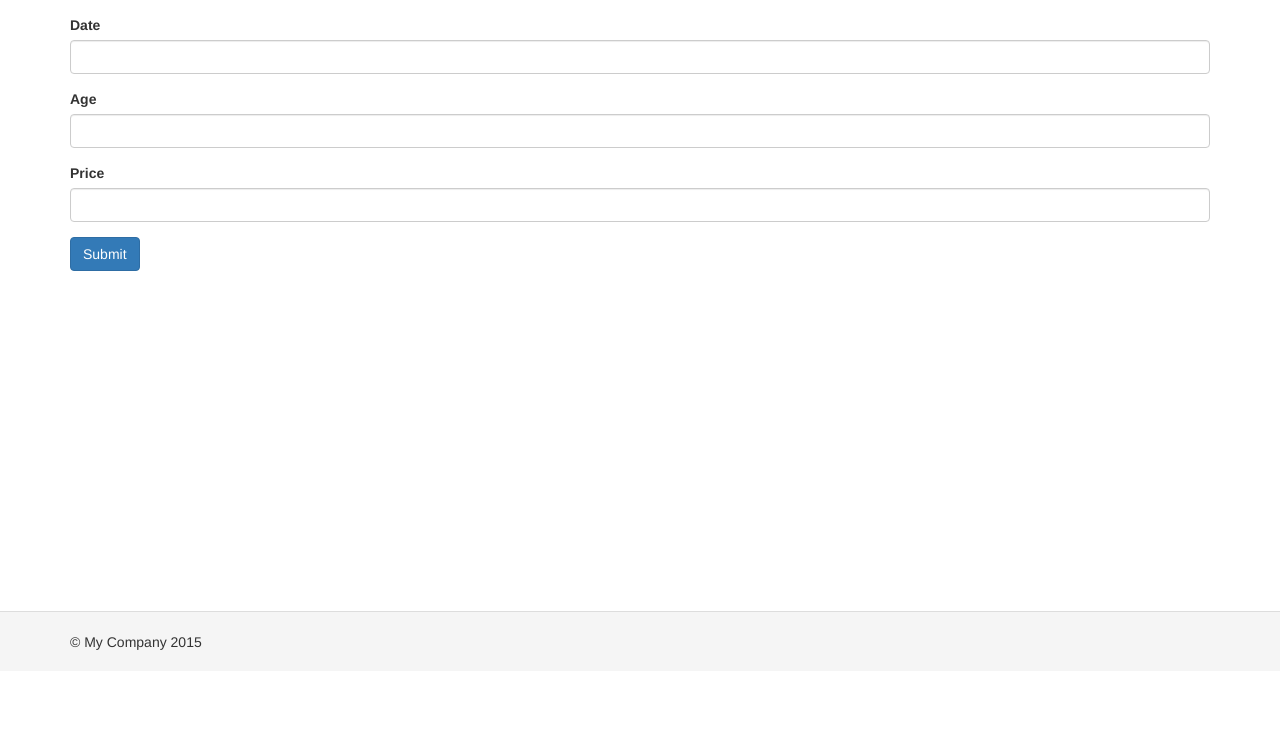
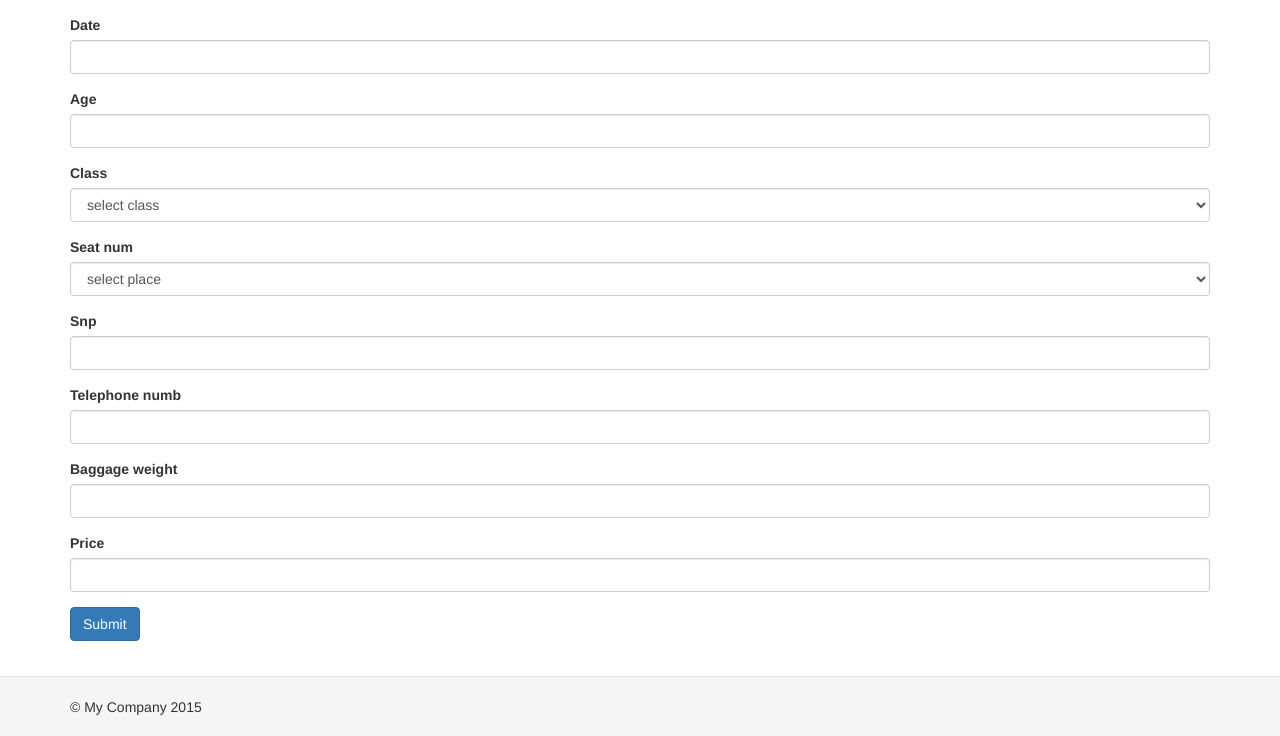
Before and after one commit to Beletskiy/Flights, a Yii app: the page made by Practice1/basic/views/tickets/index.php in a window 1280 px wide. Shown: the part 129-865 px from the top of the page. Before the commit the page ends 779 px from the top, so only its background shows below. Run offline with PHP 8.4 and a stand-in for Yii, Linux system fonts and the light colour scheme; the template is opened without the code that fills it, so the values that code supplies are empty; form fields are guessed from the names that the template uses; some libraries are stand-ins or nearby versions.

Commit message:
5_06_2015

```diff
--- a/Practice1/basic/models/Passengers.php
+++ b/Practice1/basic/models/Passengers.php
@@ -46,8 +46,8 @@ class Passengers extends \yii\db\ActiveRecord
     {
         return [
             'id' => 'ID',
-            'snp' => 'Snp',
-            'telephone_numb' => 'Telephone Numb',
+            'snp' => 'Surname Name Patronymic',
+            'telephone_numb' => 'Telephone Number',
             'age' => 'Passenger Age',
             'baggage_weight' => 'Baggage Weight',
         ];
--- a/Practice1/basic/models/Place.php
+++ b/Practice1/basic/models/Place.php
@@ -44,7 +44,7 @@ class Place extends \yii\db\ActiveRecord
         return [
             'id' => 'ID',
             'class' => 'Class',
-            'seat_num' => 'Seat Num',
+            'seat_num' => 'Seat Number',
             'free' => 'Free',
         ];
     }
@@ -56,4 +56,4 @@ class Place extends \yii\db\ActiveRecord
     {
         return $this->hasMany(Tickets::className(), ['place_id' => 'id']);
     }
-}
+    }
--- a/Practice1/basic/models/Tickets.php
+++ b/Practice1/basic/models/Tickets.php
@@ -86,10 +86,12 @@ class Tickets extends \yii\db\ActiveRecord
      //  if ($this->validate()) {
             $passenger = new Passengers();
             Yii::trace($passenger->age);
-           // $passenger->age = $this->passenger->age;
 
          //   $passenger->save();
              $passenger->save($runValidation = false);
+
+             $place = new Place();
+
             $ticket = new Tickets();
           //  $ticket->id = $ticket->getPassenger();
          //   Yii::trace($passenger->id);
--- a/Practice1/basic/views/tickets/index.php
+++ b/Practice1/basic/views/tickets/index.php
@@ -4,17 +4,17 @@ use yii\helpers\Html;
 use yii\widgets\ActiveForm;
 use yii\helpers\ArrayHelper;
 use app\models\Flights;
+use app\models\Place;
 
 
 /* @var $this yii\web\View */
 /* @var $model app\models\Tickets */
 /* @var $form ActiveForm */
+
 ?>
 <div class="tickets-index">
 
     <?php $form = ActiveForm::begin(); ?>
-
-
 
     <?=  $form->field($flights, 'route')->dropDownList(
       ArrayHelper::map(Flights::find()->all(), 'route', 'route'),['prompt'=>'Select flight']) ?>
@@ -24,7 +24,32 @@ use app\models\Flights;
     'dateFormat' => 'yyyy-MM-dd',
     ]) ?>
 
-    <?= $form->field($passengers, 'age') ?>
+    <?= $form->field($passengers, 'age')->textInput
+          ([ 'onfocusout'=>'$.post("index.php?r=tickets/show-class&age='.'"+$(this).val(),
+                                             function(data){
+                $("#place-class").html( data );
+                });
+          ' ]) ?>
+
+    <?= $form->field($place, 'class')->dropDownList(
+       ['prompt' => 'select class'],
+         [ 'onfocusout'=>'$.post("index.php?r=tickets/show-place&class='.'"+$(this).val(),
+                                             function(data){
+                $("#place-seat_num").html( data );
+                });
+          ' ]   )
+        ->hint('You can not choose first class for person under 14 years') ?>
+
+    <?= $form->field($place, 'seat_num')->dropDownList(
+       ['prompt' => 'select place']) ?>
+
+    <?= $form->field($passengers, 'snp') ?>
+
+    <?= $form->field($passengers, 'telephone_numb')
+              ->widget(\yii\widgets\MaskedInput::className(),['mask'=>'999-999-9999']) ?>
+
+    <?= $form->field($passengers, 'baggage_weight') ?>
+
 
         <?= $form->field($model, 'price') ?>
 
```
Also changed, not shown: Practice1/basic/controllers/TicketsController.php (+48 -6 lines).
